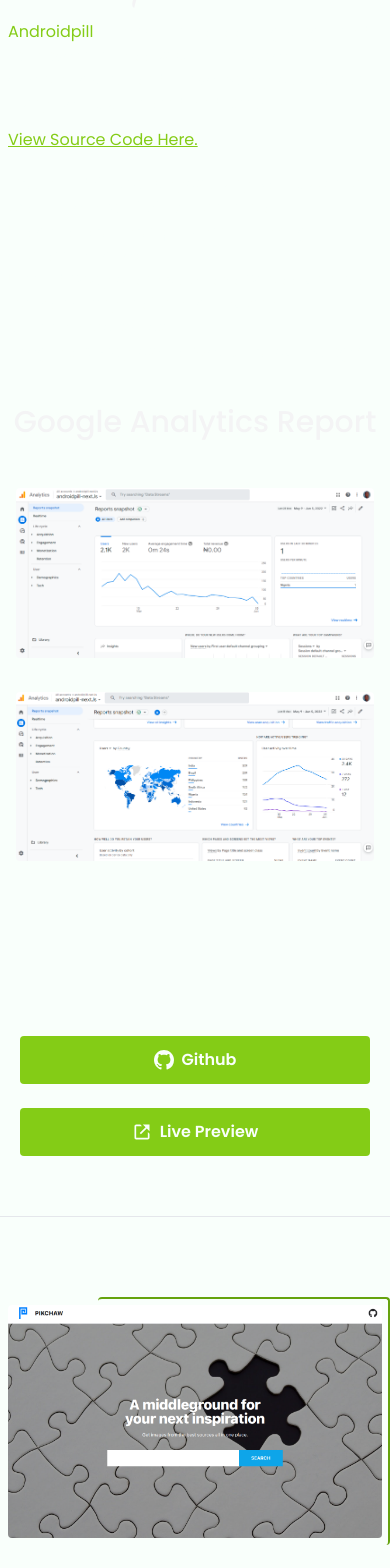
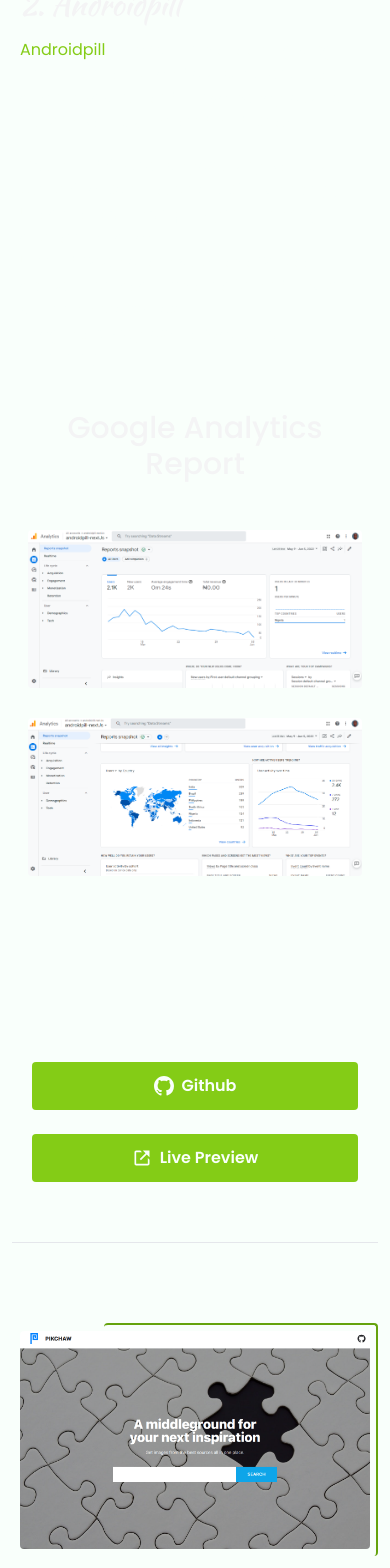
Before and after one commit to chinnaji/chi, a Next.js app: page /projects in a window 390 px wide. Shown: the part 2500-4068 px from the top of the page. Built offline with nearby package versions, Linux system fonts and the light colour scheme.

Commit message:
Update whole page padding

```diff
--- a/pages/projects/index.js
+++ b/pages/projects/index.js
@@ -17,7 +17,7 @@
 function index() {
 
   return (
-    <main className=" bg-zinc-50 dark:bg-dark-600 relative text-zinc-50 m-0">
+    <main className=" bg-zinc-50 dark:bg-dark-600 relative text-zinc-50 m-0 px-3">
       <div className="w-full text-center pt-3 mb-2 mt-7">
         <h2 className="text-4xl">Recent Projects</h2>
       </div>
@@ -164,11 +164,7 @@
               better customizability and i have no regrets. i built it using
               Next Js, Tailwind and Graph Ql.
             </p>
-            <p className="underline my-3 text-lime-500">
-              <a href="https://github.com/chinnaji/androidpill-wordpress">
-                View Source Code Here.
-              </a>
-            </p>
+
 
             <ul className="list-disc lg:ml-10 my-5">
               <li>
@@ -201,7 +197,7 @@
 
 </Link>
               </div>
-              <div className="  w-full md:w-1/2 lg:-mt-0 -mt-24  h-[300px] relative p-2 pb-0">
+              <div className="  w-full md:w-1/2 lg:-mt-0 -mt-28  h-[300px] relative p-2 pb-0">
      <Link href="/androidpill_metrics2.png" passHref>
    <Image
                   src={androidpill_metrics2}
@@ -255,7 +251,7 @@
               all in one place 🤯🤭{" "}
             </p>
             <h4 className="text-center text-2xl mt-12 mb-3 font-semibold">
-              SCREEN SHOTS
+              SCREENSHOTS
             </h4>
             <div className="flex flex-wrap mt-10">
               <div className="  w-full md:w-1/2  h-[300px] relative p-2 pb-0">
```
